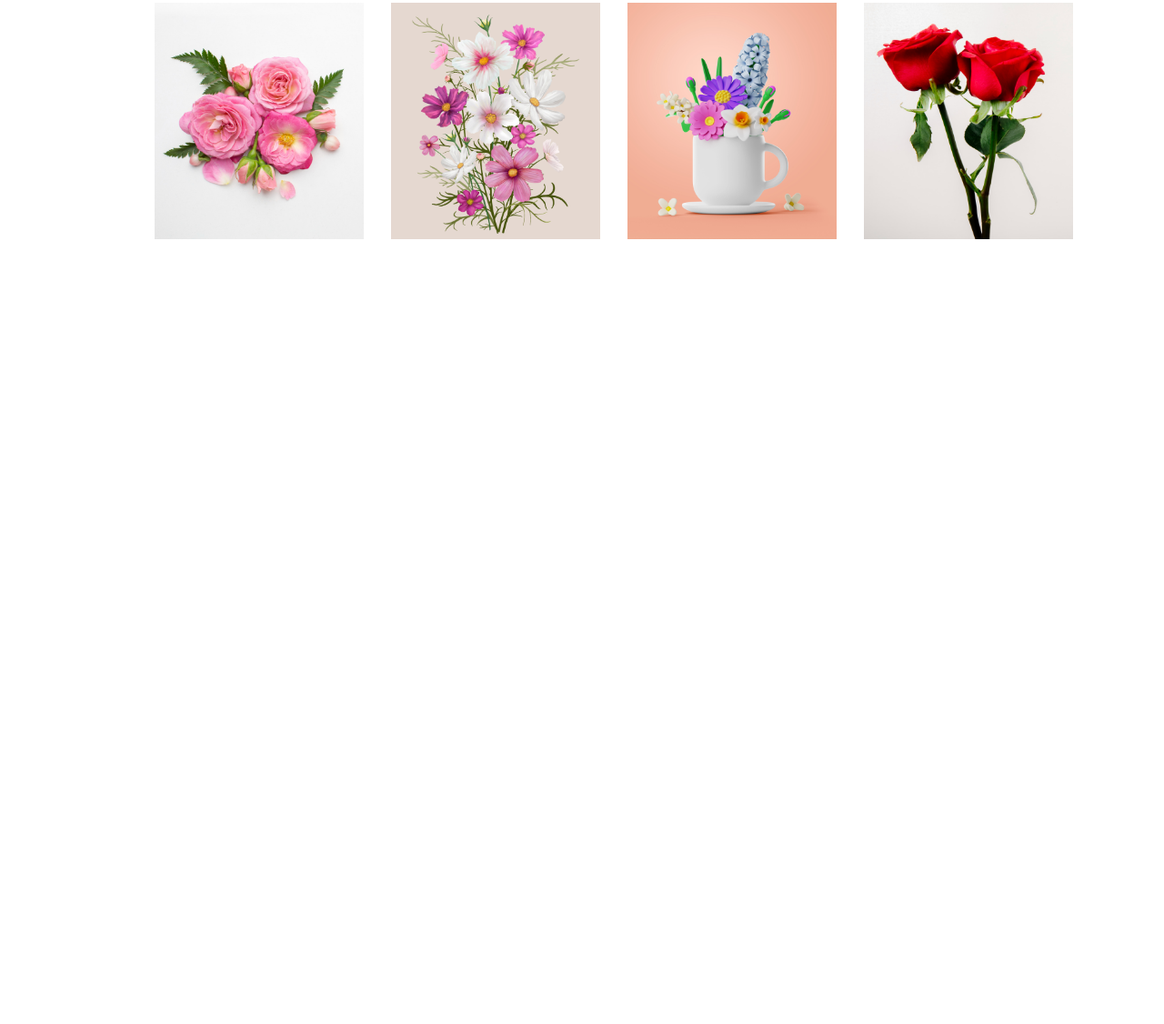
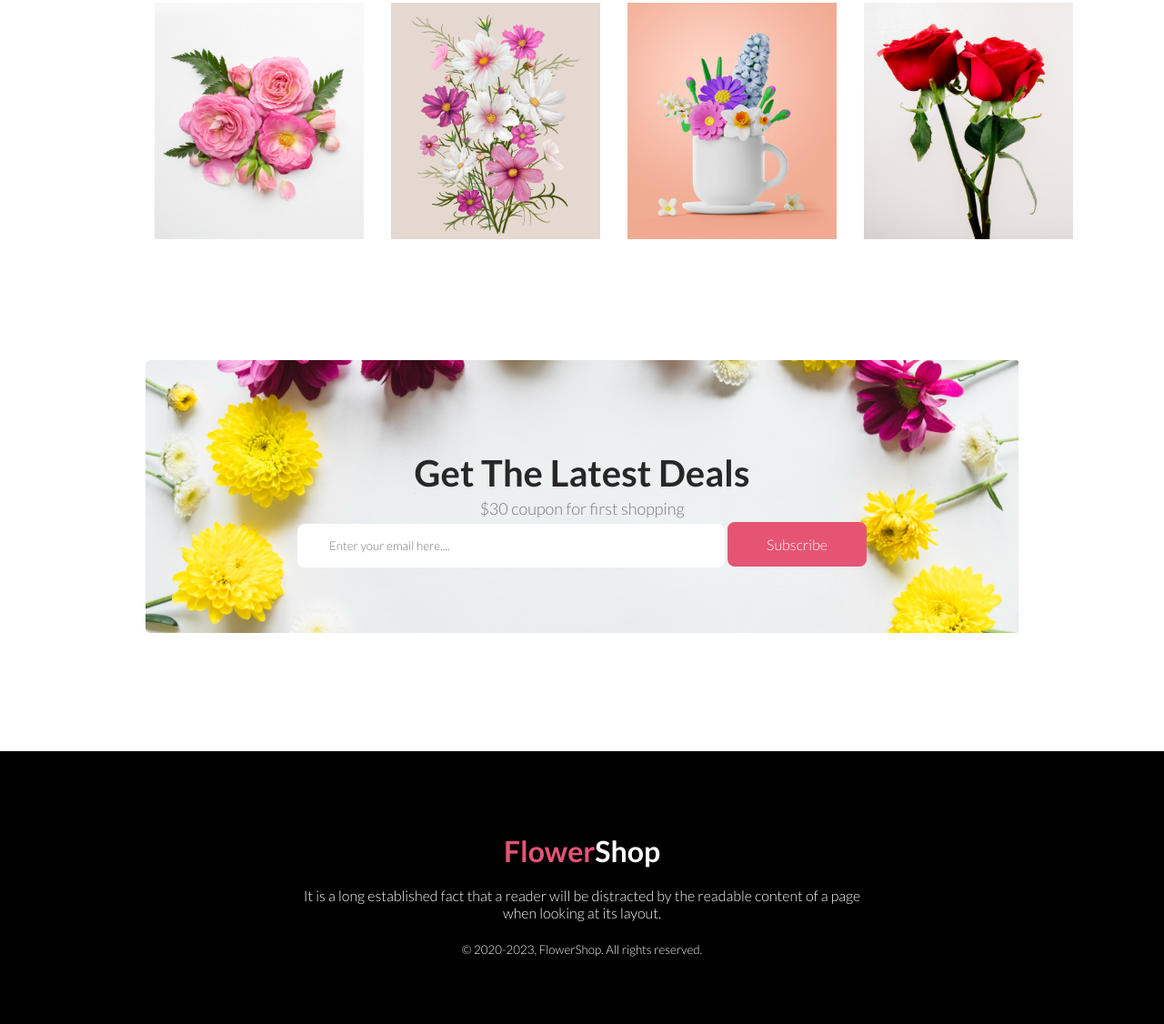
Before and after one commit to manik-roy-tagor/flower-shop, a plain HTML site: page index.html in a window 1280 px wide. Shown: the part 2011-3137 px from the top of the page at 91% size. Before the commit the page ends 2407 px from the top, so only its background shows below. Drawn offline with Linux system fonts and the light colour scheme.

Commit message:
hot deal section + footer section created

```diff
--- a/assets/css/style.css
+++ b/assets/css/style.css
@@ -114,13 +114,13 @@
     padding: 0px 200px 0 200px;
 }
 
-.deal-color {
+.span-color {
     color: #E55473;
 }
 
 .deal-title {
     color: #272727;
-    font-weight: bolder;
+    font-weight: 900;
 }
 
 .deal-desc {
@@ -147,3 +147,53 @@
     width: 230px;
     height: 260px;
 }
+.subscribe-img{
+    width: 75%;
+    height: 300px;
+    margin: auto;
+    background-image: url("../images/Rectangle 9.png");
+    background-repeat: no-repeat;
+    background-size: cover;
+    text-align: center;
+}
+.subscribe-img h1{
+    color: #272727;
+    text-align: center;
+    font-size: 40px;
+    font-weight: 600;
+}
+.subscribe-img p{
+    color: rgba(39, 39, 39, 0.60);
+    text-align: center;
+    font-size: 18px;
+    font-weight: 400;
+    line-height: 30px;
+}
+.subs-input{
+    height: 48px;
+    width: 400px;
+    border-radius: 8px;
+    border: 0;
+    background-color: #fff;
+    padding: 0 35px;
+}
+
+.subs-img-text{
+    padding-top: 100px;
+}
+
+.footer-section{
+    height: 300px;
+    color: #fff;
+    background-color: #000;
+    text-align: center;
+    align-items: center;
+    margin-top: 130px;
+}
+.footer-text{
+    padding-top: 90px;
+}
+.footer-desc{
+    width: 50%;
+    margin: 20px auto;
+}
--- a/index.html
+++ b/index.html
@@ -32,19 +32,19 @@
                     <div class="img-box box-1">
                         <img src="assets/images/pngwing 6.png" alt="Pink Flower Tree">
                     </div>
-                    <h4 class="featured-img-title">Pink Flower Tree</h4>
+                    <h4 class="featured-img-title"><u>Pink Flower Tree</u></h4>
                 </div>
                 <div class="box">
                     <div class="img-box box-2">
                         <img src="assets/images/pngwing 5.png" alt="Pink Flower Tree">
                     </div>
-                    <h4 class="featured-img-title">Pink Flower Tree</h4>
+                    <h4 class="featured-img-title"><u>Pink Flower Tree</u></h4>
                 </div>
                 <div class="box">
                     <div class="img-box box-3">
                         <img src="assets/images/pngwing 7.png" alt="Pink Flower Tree">
                     </div>
-                    <h4 class="featured-img-title">Pink Flower Tree</h4>
+                    <h4 class="featured-img-title"><u>Pink Flower Tree</u></h4>
                 </div>
 
             </div>
@@ -52,7 +52,7 @@
         <!-- Hot Deal Section -->
         <div class="hot-deal-section">
             <div class="deal-left">
-                <h2 class="deal-title"><strong>Hot Deal ! Sale Up To 25% <span class="deal-color">Off</strong></span></h2>
+                <h2 class="deal-title"><strong>Hot Deal ! Sale Up To 25% <span class="span-color">Off</strong></span></h2>
                 <p class="deal-desc">It is a long established fact that a reader will be distracted by the readable content of a page when looking at its layout.</p>
                 <button class="primary-btn">Sign Up</button>
             </div>
@@ -87,7 +87,29 @@
 
             </div>
         </div>
-
+      <div class="subscribe-section">
+        <div class="subscribe-img">
+            <div class="subs-img-text">
+            <h1>Get The Latest Deals</h1>
+            <p>$30 coupon for first shopping</p>
+            <form action="" class="form">
+                <input type="text" placeholder="Enter your email here...." class="subs-input">
+                <button class="primary-btn">Subscribe</button>
+            </form>
+            </div>
+        </div>
+      </div>
     </main>
+    <footer>
+        <div class="footer-section">
+            <div class="footer-text">
+                <h1 class="footer-title"><span class="span-color">Flower</span>Shop</h1>
+            <p class="footer-desc">
+                It is a long established fact that a reader will be distracted by the readable content of a page when looking at its layout.
+            </p>
+            <small>&copy; 2020-2023, FlowerShop. All rights reserved. </small>
+            </div>
+        </div>
+    </footer>
 </body>
 </html>
```
